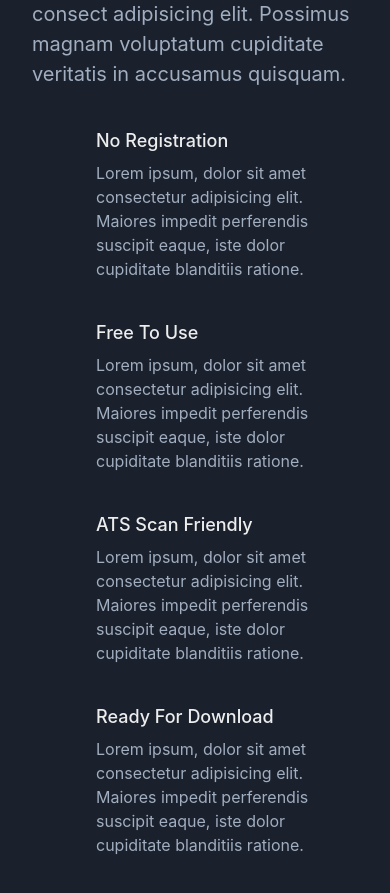
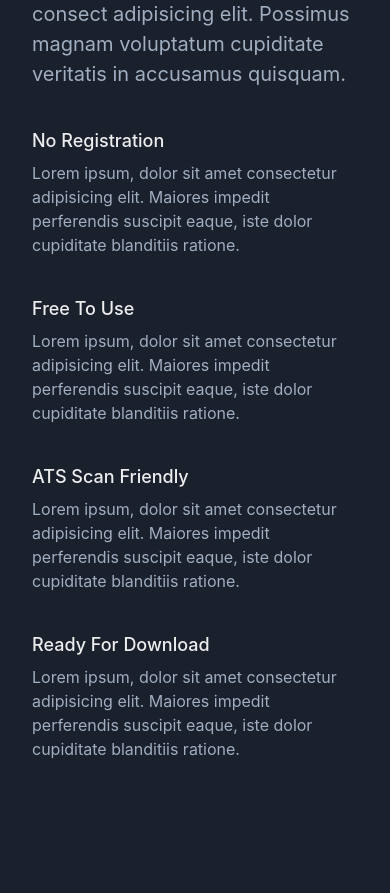
Before and after one commit to edizyurdakul/nextjs-resume-builder, a Next.js app: page / in a window 390 px wide. Shown: the part 900-1793 px from the top of the page. After the commit the page ends 1709 px from the top, so only its background shows below. Built offline with nearby package versions, Linux system fonts and the light colour scheme.

Commit message:
Fix margin left fix on mobile devices

```diff
--- a/components/Features/index.js
+++ b/components/Features/index.js
@@ -5,10 +5,7 @@ export default function Features() {
   const Feature = (props) => {
     return (
       <Flex>
-        <Flex shrink={0}>
-          <Flex alignItems="center" justifyContent="center" h={12} w={12} rounded="md" color="white"></Flex>
-        </Flex>
-        <Box ml={4}>
+        <Box ml={{ base: 0, sm: 4, md: 4 }}>
           <chakra.dt fontSize="lg" fontWeight="medium" lineHeight="6" color={useColorModeValue("gray.900")}>
             {props.title}
           </chakra.dt>
```
